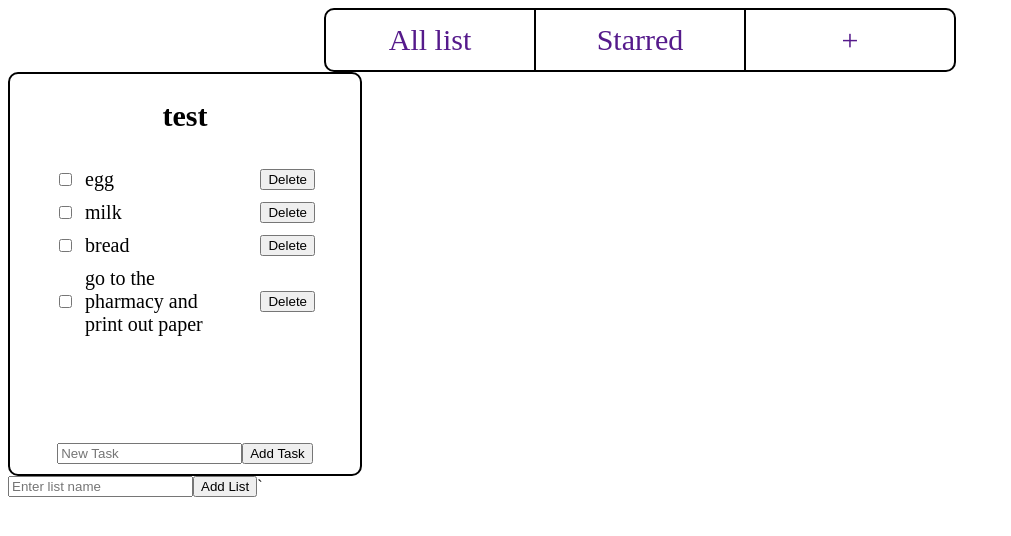
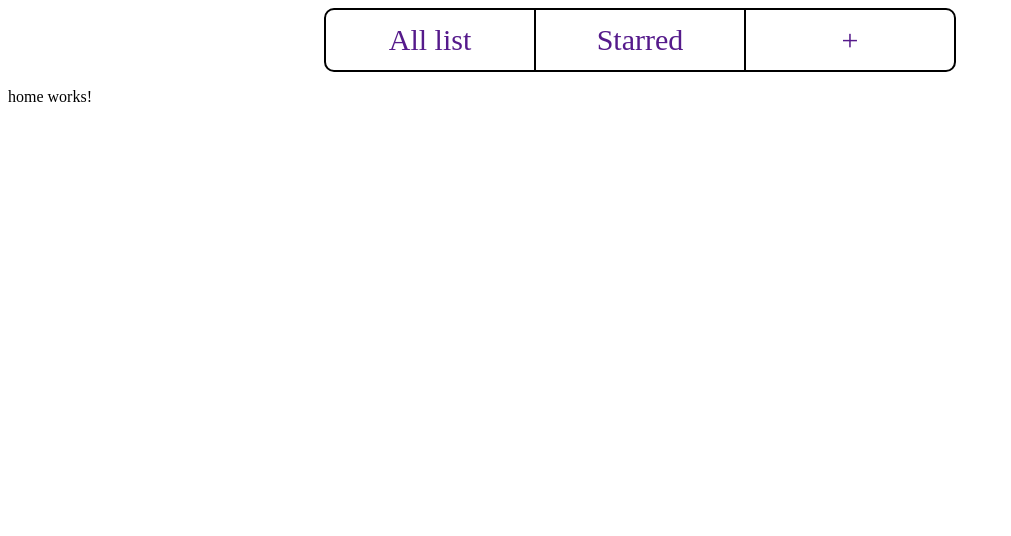
Before and after one commit to tony770/Angular_ToDoApp, an Angular app: page / in a window 1280 px wide. Shown: the top 536 px of the page, without its empty margins (0-1011 px from the left). Built offline with nearby package versions, Linux system fonts and the light colour scheme.

Commit message:
added home component

```diff
--- a/src/app/app.component.html
+++ b/src/app/app.component.html
@@ -1,2 +1,2 @@
 <app-navbar></app-navbar>
-<app-list-container></app-list-container>
+<app-home></app-home>
--- a/src/app/app.component.ts
+++ b/src/app/app.component.ts
@@ -1,13 +1,12 @@
 import { Component } from '@angular/core';
 import { RouterOutlet } from '@angular/router';
-import { ListComponent } from './list/list.component';
-import { ListContainerComponent } from './list-container/list-container.component';
+import { HomeComponent } from './home/home.component';
 import { NavbarComponent } from './navbar/navbar.component';
 
 @Component({
   selector: 'app-root',
   standalone: true,
-  imports: [RouterOutlet, ListComponent, ListContainerComponent, NavbarComponent],
+  imports: [RouterOutlet, NavbarComponent, HomeComponent],
   templateUrl: './app.component.html',
   styleUrl: './app.component.css'
 })
--- a/src/app/app.routes.ts
+++ b/src/app/app.routes.ts
@@ -1,3 +1,5 @@
 import { Routes } from '@angular/router';
 
-export const routes: Routes = [];
+export const routes: Routes = [
+
+];
--- /dev/null
+++ b/src/app/home/home.component.html
@@ -0,0 +1 @@
+<p>home works!</p>
```
Also changed, not shown: src/app/home/home.component.ts (added, +12 -0 lines), src/app/home/home.component.css (added), 1 other file (tests, documents, lock files or other folders).
